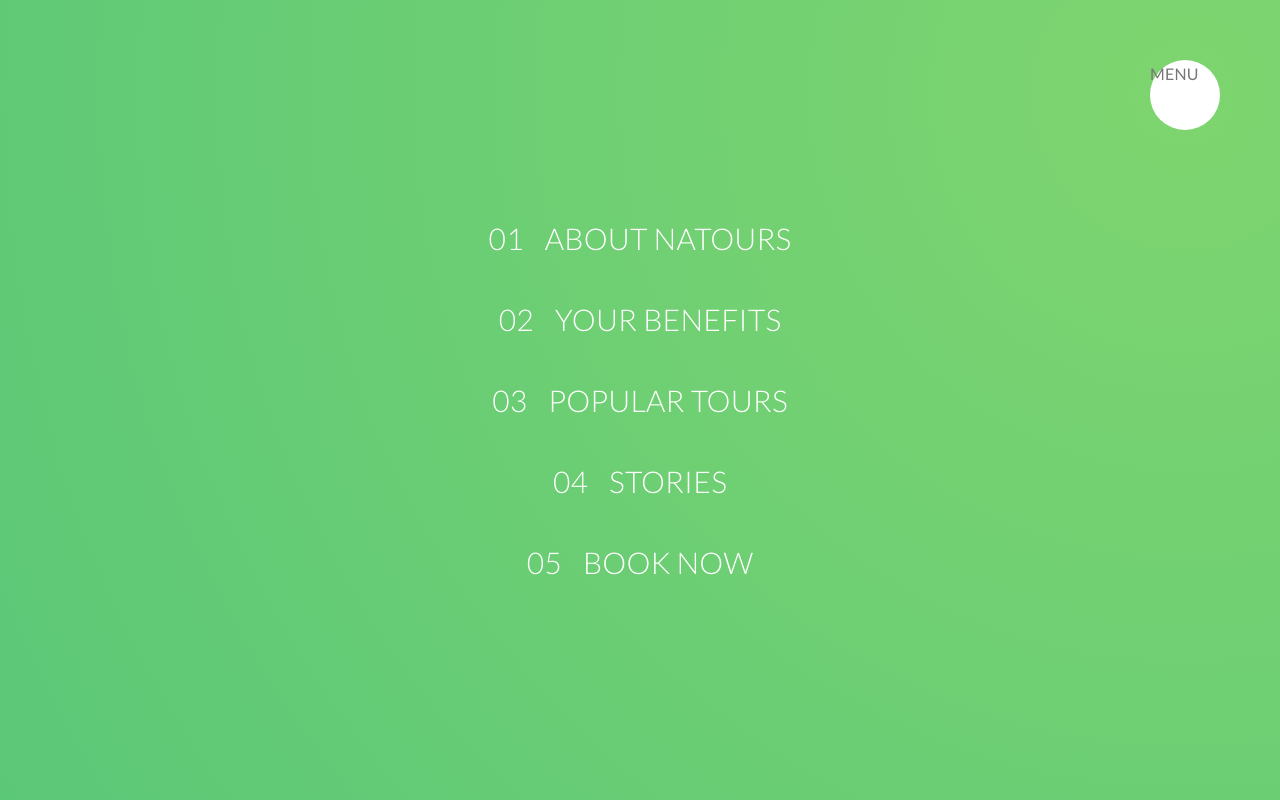
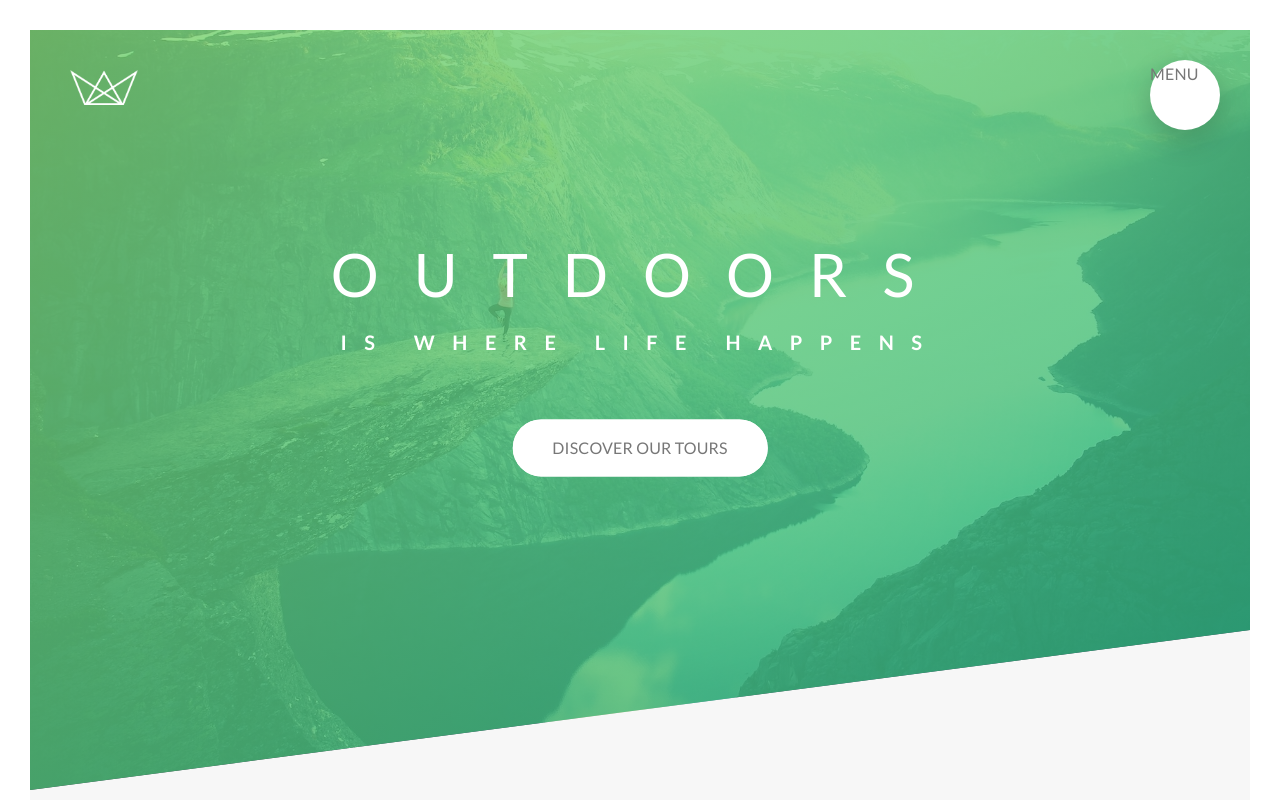
Before and after one commit to shaunak-badani/Natours-React, a React (Vite) app: page / in a window 1280 px wide. Shown: the top 800 px of the page. Built offline with nearby package versions, Linux system fonts and the light colour scheme.

Commit message:
Finished second part of navigation

```diff
--- a/src/components/Navigation.scss
+++ b/src/components/Navigation.scss
@@ -16,6 +16,8 @@
         top: 6rem;
         right: 6rem;
         z-index: 2000;
+
+        box-shadow: 0 1rem 3rem rgba($color-black, 0.2);
     }
 
     &Background {
@@ -32,16 +34,23 @@
         // z index only works on an element whose position is already defined, which is "fixed" in this case
         z-index: 1000;
 
-        transform: scale(80);
+        // transform: scale(80);
+        // easings.net,
+        transition: transform 0.8s cubic-bezier(0.83, 0, 0.17, 1);
     }
 
     &Nav{
         height: 100vh;
-        width: 100%;
         position: fixed;
         top: 0;
-        right: 0;
+        left: 0;
         z-index: 1500;
+
+        // width: 100%;
+        width: 0;
+        opacity: 0;
+
+        transition: all 0.8s cubic-bezier(0.68, -0.6, 0.32, 1.6);
 
     }
 
@@ -52,6 +61,8 @@
         transform: translate(-50%, -50%);
         list-style: none;
         text-align: center;
+
+        width: 100%;
     }
 
     &Item {
@@ -90,4 +101,15 @@
             display: inline-block;
         }
     }
+
+    &Checkbox:checked ~ &Background
+    {
+        transform: scale(80);
+    }
+
+    &Checkbox:checked ~ &Nav
+    {
+        width: 100%;
+        opacity: 1;
+    }
 }
```
